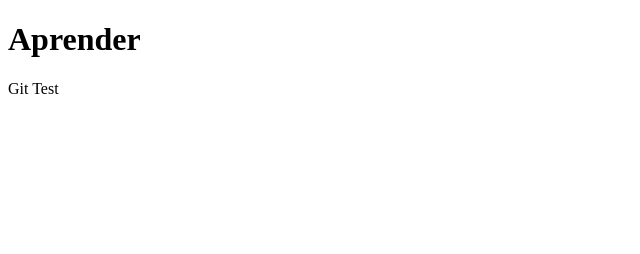
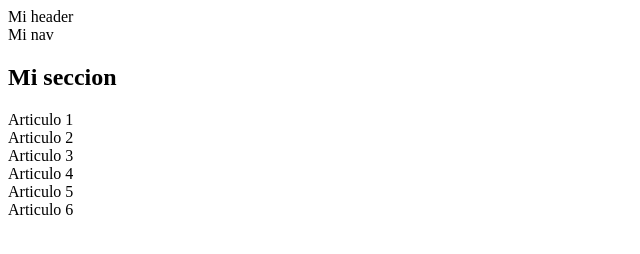
Before and after one commit to genixxavier/cursoreto, a plain HTML site: page index.html in a window 1280 px wide. Shown: the whole page, without its empty margins (0-640 px from the left). Drawn offline with Linux system fonts and the light colour scheme.

Commit message:
Modificaciones html

```diff
--- a/index.html
+++ b/index.html
@@ -4,7 +4,16 @@
 	<title>RETO 1</title>
 </head>
 <body>
-<h1>Aprender</h1>
-<p>Git Test</p>
+<header>Mi header</header>
+<nav>Mi nav</nav>
+<section>
+	<h2>Mi seccion</h2>
+	<article>Articulo 1</article>
+	<article>Articulo 2</article>
+	<article>Articulo 3</article>
+	<article>Articulo 4</article>
+	<article>Articulo 5</article>
+	<article>Articulo 6</article>
+</section>
 </body>
 </html>
```
